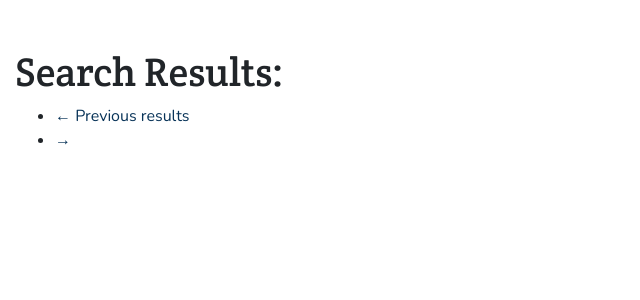
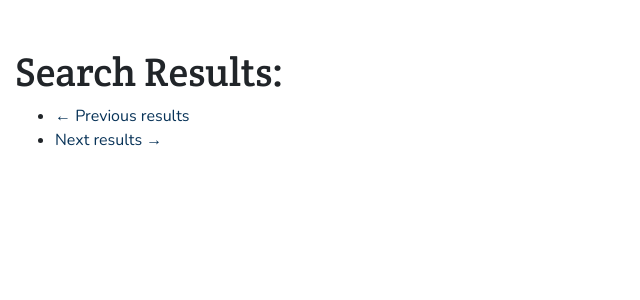
Before and after one commit to aliayar/160chars, a Flask app: page /search in a window 1280 px wide. Shown: the part 62-362 px from the top of the page, without its empty margins (0-640 px from the left). Run offline with Flask 2, Linux system fonts and the light colour scheme; the visitor is signed in with stand-in values (Sample User, id 1); data comes from the database, SQL or seed files in the repository; both versions use the stored data as it was after the commit; data that the repository does not hold is empty; some libraries are stand-ins or nearby versions.

Commit message:
a forgotten string added to search template

```diff
--- a/app/templates/search.html
+++ b/app/templates/search.html
@@ -15,6 +15,7 @@
             </li>
             <li class="next{% if not next_url %} disabled{% endif %}">
                 <a href="{{ next_url or '#' }}">
+                    {{ 'Next results' }}
                     <span aria-hidden="true">&rarr;</span>
                 </a>
             </li>
```
Also changed, not shown: app.db.
